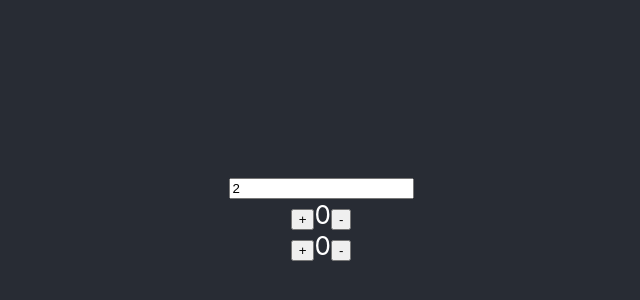
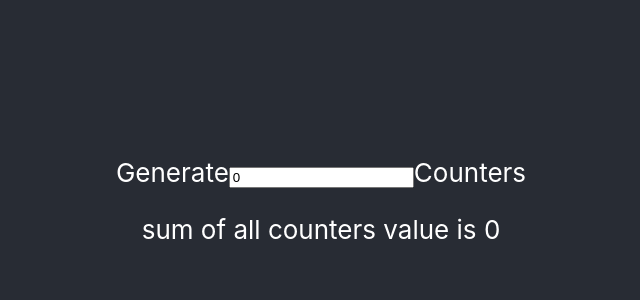
Before and after one commit to wongsiulunroy/react_my_app_counter, a React (Create React App) app: page / in a window 1280 px wide. Shown: the part 186-486 px from the top of the page, without its empty margins (319-959 px from the left). Built offline with nearby package versions, Linux system fonts and the light colour scheme.

Commit message:
[Roy] added sum logic

```diff
--- a/src/App.js
+++ b/src/App.js
@@ -7,7 +7,6 @@ function App() {
   return (
     <div className="App">
       <header className="App-header">
-
         <CounterGroup />
         </header>
     </div>
--- a/src/components/Counter.js
+++ b/src/components/Counter.js
@@ -20,14 +20,20 @@ onDecrease(){
     this.setState((prevState) => ({number: prevState.number-1}));
 }
 
+componentDidUpdate(prevProps, prevState, snapshot) {
+    if (this.state.number > prevState.number) {
+        this.props.onCalculate(1);
+    } else if (this.state.number < prevState.number) {
+        this.props.onCalculate(-1);
+    }
+}
+
 render(){
 	return(
 			<div>
-
                 <button onClick={this.onIncrease}>+</button>
                 <span >{this.state.number}</span>
                 <button onClick={this.onDecrease }>-</button>
-
 			</div>
 			);
 	}
--- a/src/components/CounterGroup.js
+++ b/src/components/CounterGroup.js
@@ -9,8 +9,10 @@ class CounterGroup extends Component {
 
         this.state = {
             size: INIT_COUNTER_SIZE,
+            sum: 0,
         }
         this.onChange = this.onChange.bind(this);
+        this.onCalculate = this.onCalculate.bind(this);
     }
 
     initArray(size) {
@@ -22,18 +24,28 @@ class CounterGroup extends Component {
         this.setState({
             size: value.length > 0 ? parseInt(value): 0,
         });
+        this.state.sum = 0;
     }
+
+    onCalculate(difference) {
+        this.setState((prevState) => ({sum: prevState.sum + difference}));
+
+    }
+
 
     render() {
         let counters = this.initArray(this.state.size);
         return (
-            <div>
+            <div >
                 <form>
+                <span >Generate</span>
                     <input onChange={this.onChange} type="text" value={this.state.size}/>
+                Counters
+                <p >sum of all counters value is <span>{this.state.sum}</span></p>
                 </form>
                 {
-                    counters.map((value)=>
-                         <Counter key ={value}/>
+                    counters.map((value,index)=>
+                         <Counter key ={value} index={index} onCalculate={this.onCalculate}/>
                     )
                 }
             </div>
--- a/src/constants/constants.js
+++ b/src/constants/constants.js
@@ -1 +1 @@
-export const INIT_COUNTER_SIZE = 2;
+export const INIT_COUNTER_SIZE = 0;
```
